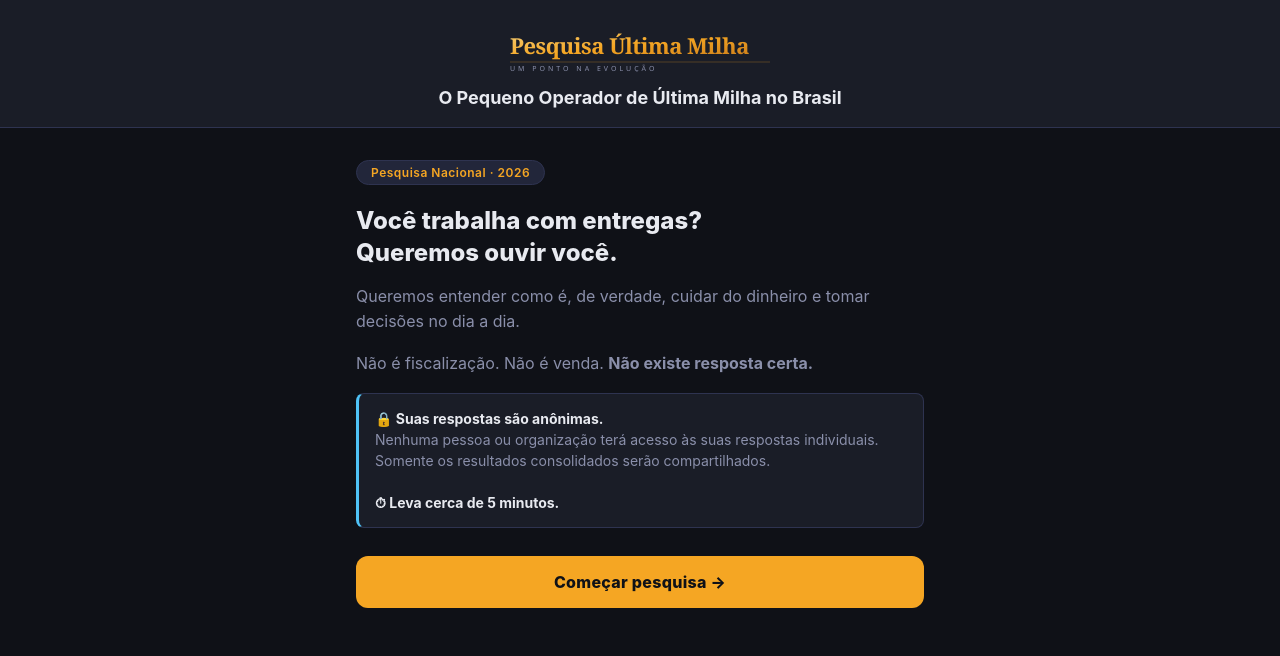
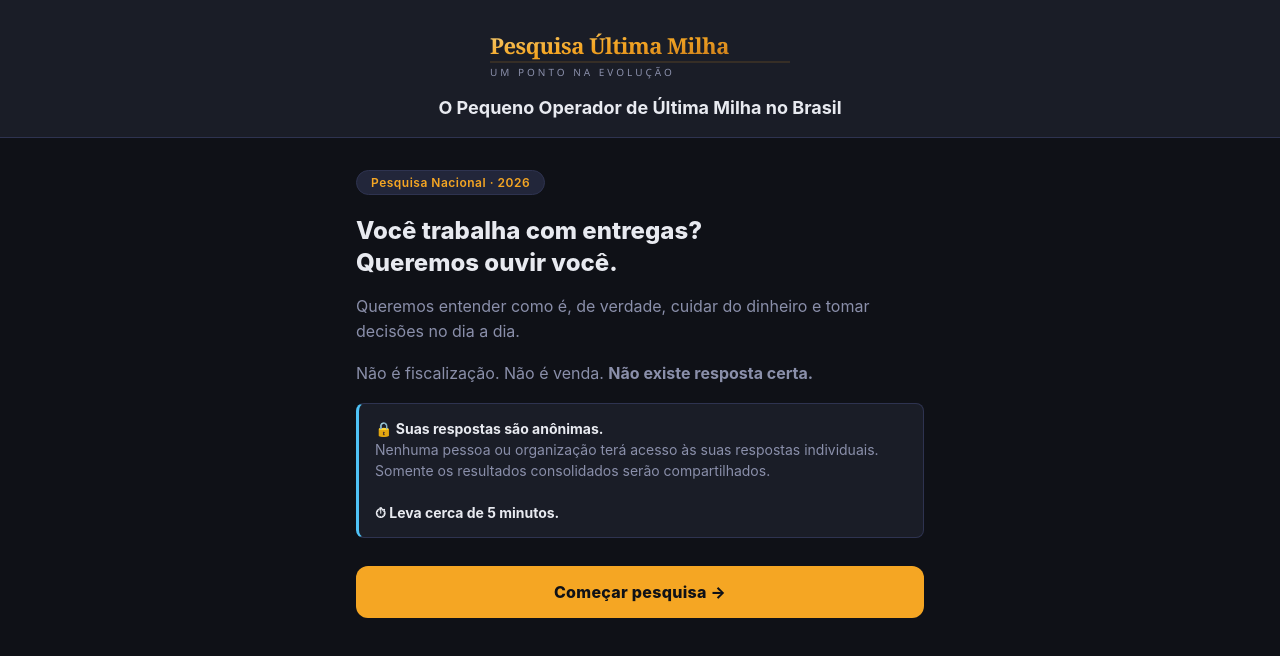
Before and after one commit to agaitecnology/pesquisa-ultima-milha, a website: page index.html in a window 1280 px wide. Drawn offline with Linux system fonts and the light colour scheme.

Commit message:
header: aumenta tagline UM PONTO NA EVOLUCAO para legibilidade

```diff
--- a/index.html
+++ b/index.html
@@ -433,7 +433,7 @@
 <div class="header">
   <div class="header-logo">
     <!-- Wordmark Pesquisa Última Milha -->
-    <svg width="260" height="48" viewBox="0 0 260 48" fill="none" xmlns="http://www.w3.org/2000/svg" aria-label="Pesquisa Última Milha">
+    <svg width="300" height="58" viewBox="0 0 300 58" fill="none" xmlns="http://www.w3.org/2000/svg" aria-label="Pesquisa Última Milha">
       <defs>
         <linearGradient id="gold" x1="0" y1="0" x2="1" y2="1">
           <stop offset="0%" stop-color="#f5d07a"/>
@@ -443,8 +443,8 @@
       </defs>
       <text x="0" y="30" font-family="Georgia,'Times New Roman',serif" font-size="22" font-weight="700" fill="url(#gold)" letter-spacing="-0.5">Pesquisa Última Milha</text>
       <!-- Linha decorativa + tagline -->
-      <line x1="0" y1="38" x2="260" y2="38" stroke="#f5a623" stroke-width="0.5" opacity="0.5"/>
-      <text x="0" y="47" font-family="'Segoe UI',system-ui,sans-serif" font-size="7" font-weight="400" fill="#8a8faa" letter-spacing="3">UM PONTO NA EVOLUÇÃO</text>
+      <line x1="0" y1="38" x2="300" y2="38" stroke="#f5a623" stroke-width="0.5" opacity="0.5"/>
+      <text x="0" y="52" font-family="'Segoe UI',system-ui,sans-serif" font-size="10" font-weight="400" fill="#8a8faa" letter-spacing="3">UM PONTO NA EVOLUÇÃO</text>
     </svg>
   </div>
   <h1>O Pequeno Operador de Última Milha no Brasil</h1>
```
